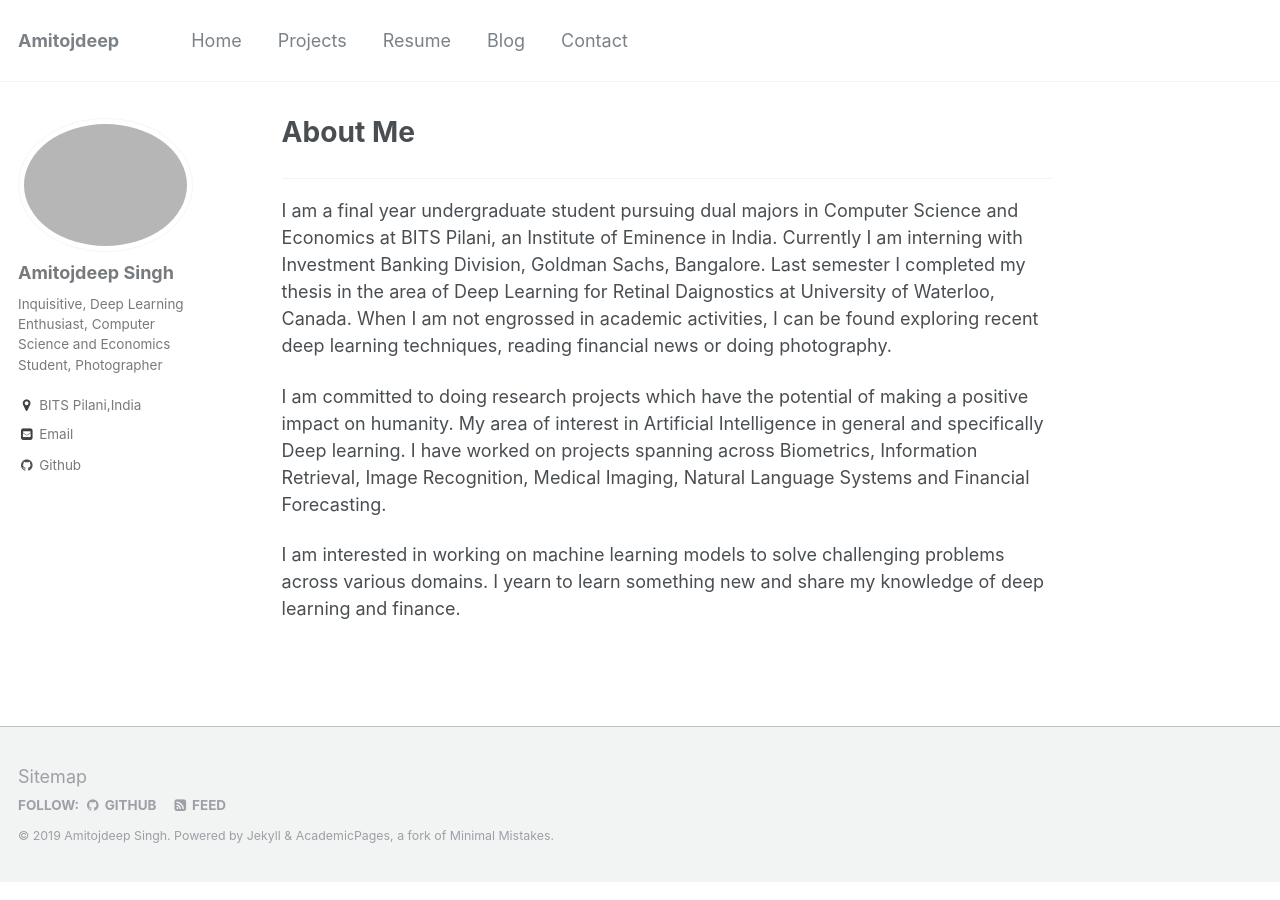
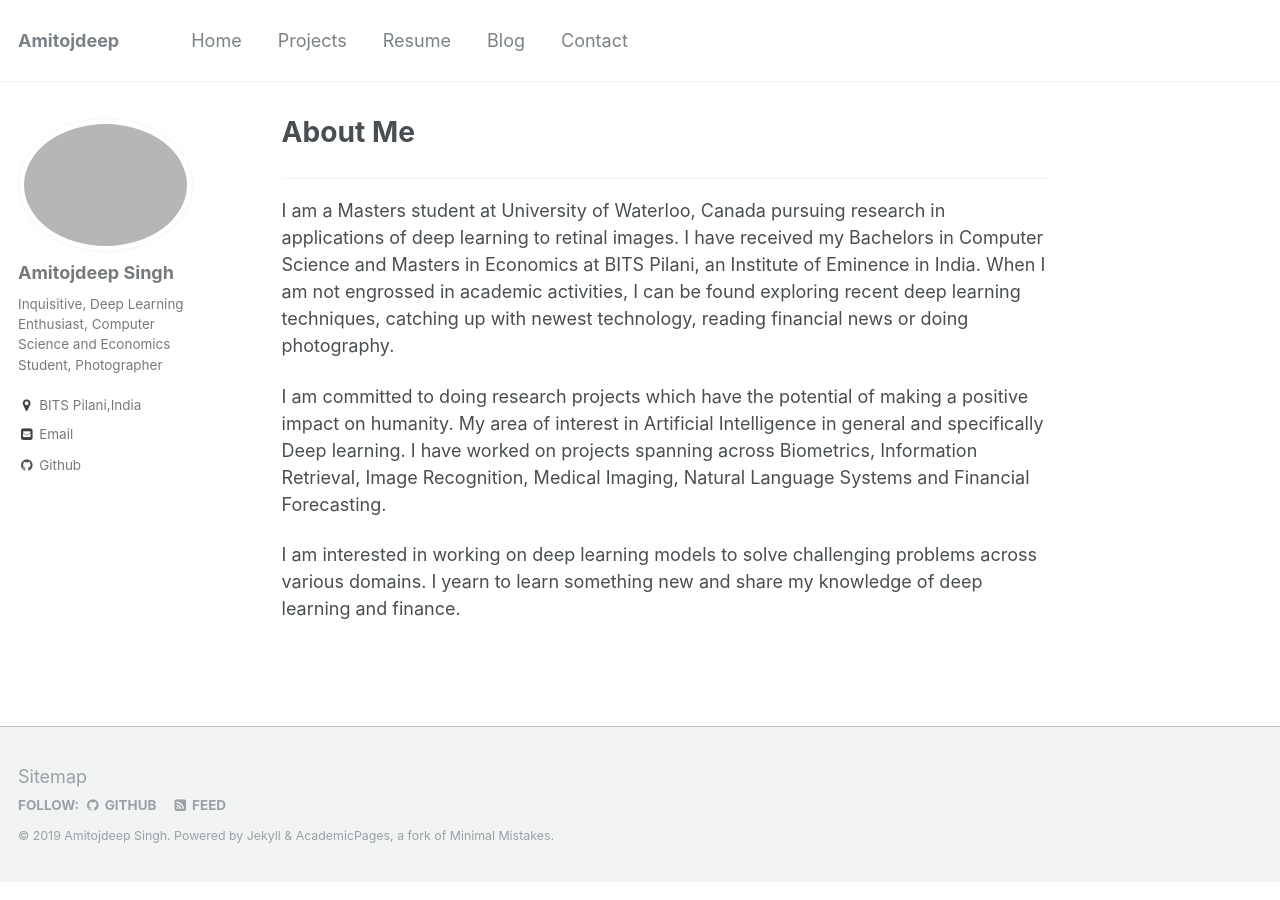
Before and after one commit to amitojdeep/amitojdeep.github.io, a Jekyll site: the page built from _pages/about.md, in a window 1280 px wide. Built offline with Jekyll 4.4.1, drawn with Linux system fonts in a browser that asks for light colours.

Commit message:
Update about.md

```diff
--- a/_pages/about.md
+++ b/_pages/about.md
@@ -6,8 +6,8 @@ author_profile: true
 redirect_from:
 ---
 ***
-I am a final year undergraduate student pursuing dual majors in Computer Science and Economics at BITS Pilani, an Institute of Eminence in India. Currently I am interning with Investment Banking Division, Goldman Sachs, Bangalore. Last semester I completed my thesis in the area of Deep Learning for Retinal Daignostics at University of Waterloo, Canada. When I am not engrossed in academic activities, I can be found exploring recent deep learning techniques, reading financial news or doing photography.
+I am a Masters student at University of Waterloo, Canada pursuing research in applications of deep learning to retinal images. I have received my Bachelors in Computer Science and Masters in Economics at BITS Pilani, an Institute of Eminence in India. When I am not engrossed in academic activities, I can be found exploring recent deep learning techniques, catching up with newest technology, reading financial news or doing photography.
 
 I am committed to doing research projects which have the potential of making a positive impact on humanity. My area of interest in Artificial Intelligence in general and specifically Deep learning. I have worked on projects spanning across Biometrics, Information Retrieval, Image Recognition, Medical Imaging, Natural Language Systems and Financial Forecasting.
 
-I am interested in working on machine learning models to solve challenging problems across various domains. I yearn to learn something new and share my knowledge of deep learning and finance.
+I am interested in working on deep learning models to solve challenging problems across various domains. I yearn to learn something new and share my knowledge of deep learning and finance.
```
